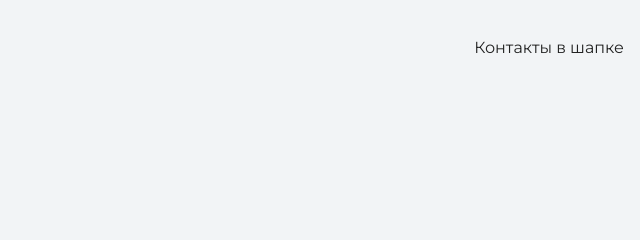
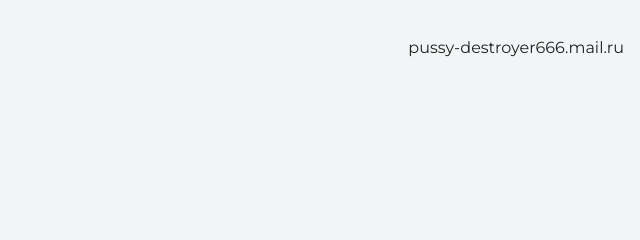
Before and after one commit to alex-zucchini/test1, a plain HTML site: page index.html in a window 1280 px wide. Shown: the top 240 px of the page, 640-1280 px from the left. Drawn offline with nearby package versions, Linux system fonts and the light colour scheme.

Commit message:
добавил контакты

```diff
--- a/index.html
+++ b/index.html
@@ -10,7 +10,7 @@
   <body>
     <header class="page-header">
       <div class='container'>
-      Контакты в шапке
+      pussy-destroyer666.mail.ru
     </div>
     </header>
 
```
